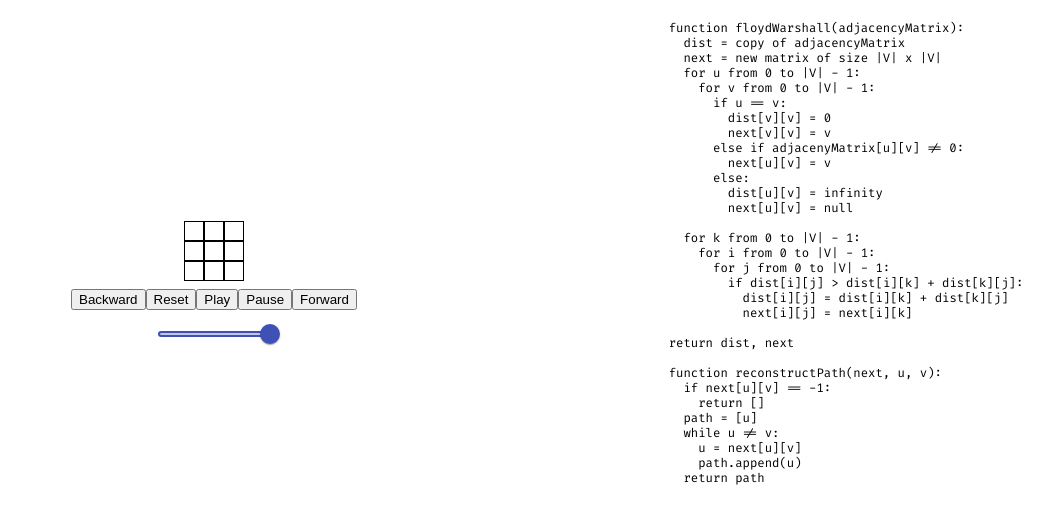
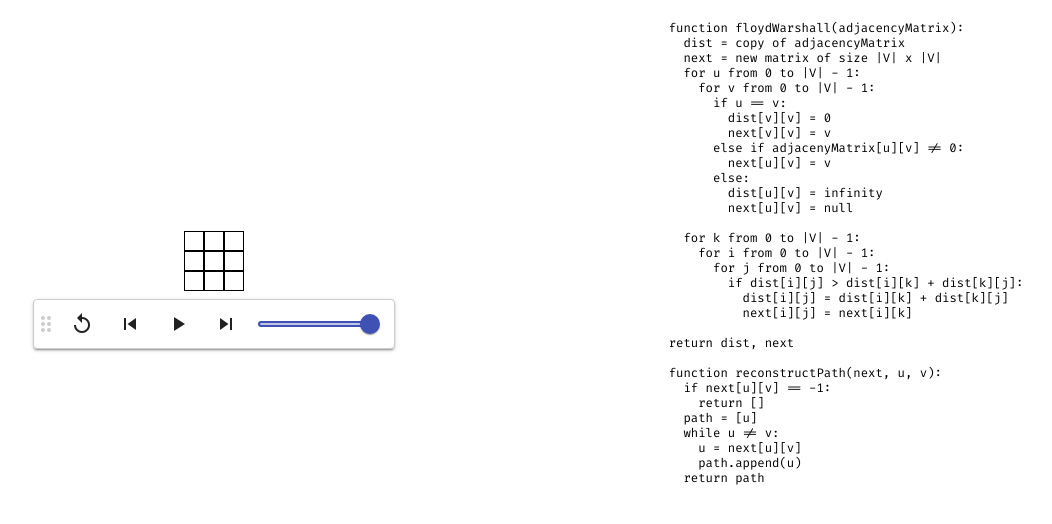
Before and after one commit to snowfrogdev/floyd-warshall, an Angular app: page / in a window 1280 px wide. Shown: the top 524 px of the page, without its empty margins (110-1162 px from the left). Built offline with nearby package versions, Linux system fonts and the light colour scheme.

Commit message:
Make controls pretty and dragable

```diff
--- a/src/app/app.component.css
+++ b/src/app/app.component.css
@@ -26,7 +26,16 @@
 }
 
 .tile {
+  position: relative;
   border: 1px solid black;
+}
+
+.tile > div {
+  position: absolute;
+  top: 0;
+  left: 0;
+  width: 100%;
+  height: 100%;
 }
 
 .collections {
@@ -36,9 +45,33 @@
 
 .controls {
   display: flex;
-  flex-flow: column;
+  flex-flow: row;
   align-items: center;
   margin: 0.5rem;
+  padding-right: 1rem;
+  border: solid 1px #ccc;
+  color: rgba(0, 0, 0, 0.87);
+  justify-content: center;
+  text-align: center;
+  background: #fff;
+  border-radius: 4px;
+  z-index: 1;
+  transition: box-shadow 200ms cubic-bezier(0, 0, 0.2, 1);
+  box-shadow: 0 3px 1px -2px rgba(0, 0, 0, 0.2),
+    0 2px 2px 0 rgba(0, 0, 0, 0.14),
+    0 1px 5px 0 rgba(0, 0, 0, 0.12);
+}
+
+.controls:active {
+  box-shadow: 0 5px 5px -3px rgba(0, 0, 0, 0.2),
+    0 8px 10px 1px rgba(0, 0, 0, 0.14),
+    0 3px 14px 2px rgba(0, 0, 0, 0.12);
+}
+
+.controls-handle {
+  display: flex;
+  color: #ccc;
+  cursor: move;
 }
 
 .dist-matrix {
--- a/src/app/app.component.html
+++ b/src/app/app.component.html
@@ -22,24 +22,26 @@
         'grid-template-rows': 'repeat(' + numberOfRows + ', 1.25rem)'
       }"
     >
-      <div *ngFor="let tile of tiles" class="tile" [style.background-color]="tile.color"></div>
+      <div *ngFor="let tile of tiles; index as i" class="tile" [style.background-color]="tile.color">
+        <div *ngIf="u === i" style="background-color: blue; opacity: 0.5"></div>
+        <div *ngIf="v === i" style="background-color: red; opacity: 0.5"></div>
+      </div>
     </div>
 
-    <div class="controls">
-      <div>
-        <button (click)="stepBackward()">Backward</button>
-        <button (click)="reset()">Reset</button>
-        <button (click)="play()">Play</button>
-        <button (click)="pause()">Pause</button>
-        <button (click)="stepForward()">Forward</button>
-      </div>
-      <div>
-        <mat-slider min="0" max="100" step="1" showTickMarks discrete [displayWith]="slidderLabel">
-          <input matSliderThumb [(ngModel)]="speed"/>
-        </mat-slider>
-        <!-- <button (click)="slowDown()">-</button>
-        <button (click)="speedUp()">+</button> -->
-      </div>
+    <div class="controls" cdkDrag>
+      <div class="controls-handle" cdkDragHandle><mat-icon>drag_indicator</mat-icon></div>
+
+      <button mat-icon-button disableRipple="true" (click)="reset()"><mat-icon>replay</mat-icon></button>
+      <button mat-icon-button (click)="stepBackward()"><mat-icon>skip_previous</mat-icon></button>
+      <button mat-icon-button (click)="playOrPause()">
+        <mat-icon *ngIf="!isPaused">pause</mat-icon>
+        <mat-icon *ngIf="isPaused">play_arrow</mat-icon>
+      </button>
+      <button mat-icon-button (click)="stepForward()"><mat-icon>skip_next</mat-icon></button>
+
+      <mat-slider min="0" max="100" step="1" showTickMarks discrete [displayWith]="slidderLabel">
+        <input matSliderThumb [(ngModel)]="speed" />
+      </mat-slider>
     </div>
   </div>
 
--- a/src/app/app.component.ts
+++ b/src/app/app.component.ts
@@ -8,17 +8,6 @@ import {
   ViewChildren,
 } from '@angular/core';
 import { MatTooltip } from '@angular/material/tooltip';
-import {
-  animationFrameScheduler,
-  asapScheduler,
-  asyncScheduler,
-  BehaviorSubject,
-  interval,
-  Subject,
-  Subscription,
-  takeUntil,
-  takeWhile,
-} from 'rxjs';
 import { AdjacencyMatrixService } from './adjacency-matrix.service';
 import { FloydWarshall } from './floyd-warshall';
 
@@ -34,7 +23,7 @@ export class AppComponent {
   @ViewChildren(MatTooltip) tooltips!: MatTooltip[];
 
   private pauseRequested = false;
-  private isPaused = true;
+  isPaused = true;
   speed = 100;
 
   adjacencyMatrix!: number[][];
@@ -144,6 +133,15 @@ export class AppComponent {
     this.history = [];
   }
 
+  playOrPause() {
+    if (this.isPaused) {
+      this.play();
+      return;
+    }
+
+    this.pause();
+  }
+
   play() {
     if (!this.isPaused) return;
     this.isPaused = false;
@@ -170,14 +168,6 @@ export class AppComponent {
 
   pause() {
     this.pauseRequested = true;
-  }
-
-  speedUp() {
-    this.speed = Math.max(0, this.speed - 20);
-  }
-
-  slowDown() {
-    this.speed += 10;
   }
 
   handleDebuggerPoint(event: { line: number; isSet: boolean }) {
--- a/src/app/app.module.ts
+++ b/src/app/app.module.ts
@@ -5,6 +5,9 @@ import { FormsModule, ReactiveFormsModule } from '@angular/forms';
 import { AppRoutingModule } from './app-routing.module';
 import { MatTooltipModule } from '@angular/material/tooltip';
 import { MatSliderModule } from '@angular/material/slider';
+import { DragDropModule } from '@angular/cdk/drag-drop';
+import { MatIconModule } from '@angular/material/icon';
+import { MatButtonModule } from '@angular/material/button';
 
 import { AppComponent } from './app.component';
 import { CodeLineDirective } from './code-line.directive';
@@ -20,6 +23,9 @@ import { DebuggerDotComponent } from './debugger-dot/debugger-dot.component';
     ReactiveFormsModule,
     MatTooltipModule,
     MatSliderModule,
+    DragDropModule,
+    MatIconModule,
+    MatButtonModule,
   ],
   providers: [],
   bootstrap: [AppComponent],
```
